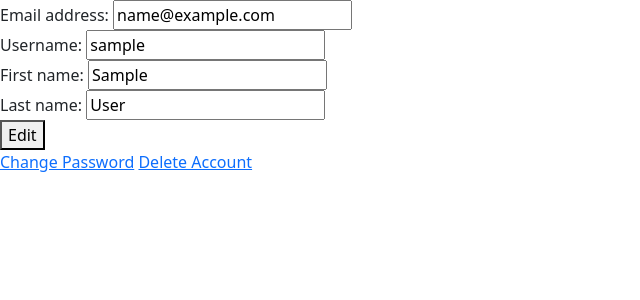
After one commit to Georgi1917/musicApp, a Django app: page /edit-profile/ in a window 1280 px wide. The commit adds this page. Shown: the top 300 px of the page, without its empty margins (0-640 px from the left). Run offline with Django 5.2, Linux system fonts and the light colour scheme; the visitor is signed in with stand-in values (Sample User, id 1).

Commit message:
add: added editing account functionality

```diff
--- a/mysite/accounts/forms.py
+++ b/mysite/accounts/forms.py
@@ -1,7 +1,27 @@
 from django import forms
 from django.contrib.auth.models import User
 from django.contrib.auth.forms import UserCreationForm
+from accounts.validators import validate_name
 
 class LoginForm(forms.Form):
     username = forms.CharField(required=True, max_length=45)
     password = forms.CharField(required=True, max_length=30, widget=forms.PasswordInput)
+
+class BaseUserForm(forms.ModelForm):
+
+    class Meta:
+        model = User
+        fields = "__all__"
+
+    def __init__(self, *args, **kwargs):
+        super(BaseUserForm, self).__init__(*args, **kwargs)
+        for field_name, field in self.fields.items():
+            field.help_text = ""
+        self.fields["first_name"].validators.append(validate_name)
+        self.fields["last_name"].validators.append(validate_name)
+
+
+class EditUserForm(BaseUserForm):
+
+    class Meta(BaseUserForm.Meta):
+        fields = ["email", "username", "first_name", "last_name"]
--- a/mysite/accounts/urls.py
+++ b/mysite/accounts/urls.py
@@ -1,8 +1,9 @@
 from django.urls import path
-from accounts.views import login_user, register_user, logout_user
+from accounts.views import login_user, register_user, logout_user, edit_account_page
 
 urlpatterns = [
     path('log-in-page/', login_user, name="login"),
     path('register-page/', register_user, name="register"),
     path('logout_user/', logout_user, name="logout"),
+    path('edit-profile/', edit_account_page, name="edit-account")
 ]
--- /dev/null
+++ b/mysite/accounts/validators.py
@@ -0,0 +1,6 @@
+from django.core.exceptions import ValidationError
+
+def validate_name(value):
+
+    if not value.isalpha() and value:
+        raise ValidationError("The Username must consist of letters only!")
--- a/mysite/accounts/views.py
+++ b/mysite/accounts/views.py
@@ -2,7 +2,7 @@ from django.shortcuts import render, redirect
 from django.contrib.auth import authenticate, login, logout
 from django.contrib import messages
 from django.contrib.auth.forms import UserCreationForm
-from accounts.forms import LoginForm
+from accounts.forms import LoginForm, EditUserForm
 
 # Create your views here.
 
@@ -51,3 +51,22 @@ def logout_user(request):
     logout(request)
     messages.success(request, ("You have been succesfully logged out!"))
     return redirect("home")
+
+def edit_account_page(request):
+
+    if request.method == "POST":
+        user_form = EditUserForm(request.POST, instance=request.user)
+
+        if user_form.is_valid():
+            user_form.save()
+
+            return redirect("main-page")
+
+    else:
+        user_form = EditUserForm(instance=request.user)
+
+    context = {
+        "form": user_form
+    }
+
+    return render(request, "accounts/account-page.html", context)
--- /dev/null
+++ b/mysite/templates/accounts/account-page.html
@@ -0,0 +1,13 @@
+{% extends 'base.html' %}
+{% block content %}
+<body>
+    <form method="POST">
+        {% csrf_token %}
+        {{form}}
+        <button>Edit</button>
+    </form>
+
+    <a href="#">Change Password</a>
+    <a href="#">Delete Account</a>
+</body>
+{% endblock %}
--- a/mysite/templates/index/main-page.html
+++ b/mysite/templates/index/main-page.html
@@ -1,7 +1,7 @@
 {% extends 'base.html' %}
 {% block content %}
 <body>
-    <p>Hello, {{user.username}}!</p>
+    <p>Hello, <a href="{% url 'edit-account' %}">{{user.username}}!</a></p>
     {% if user.is_authenticated %}
         <a href="{% url 'logout' %}">LogOut</a><br>
     {% else %}
```
